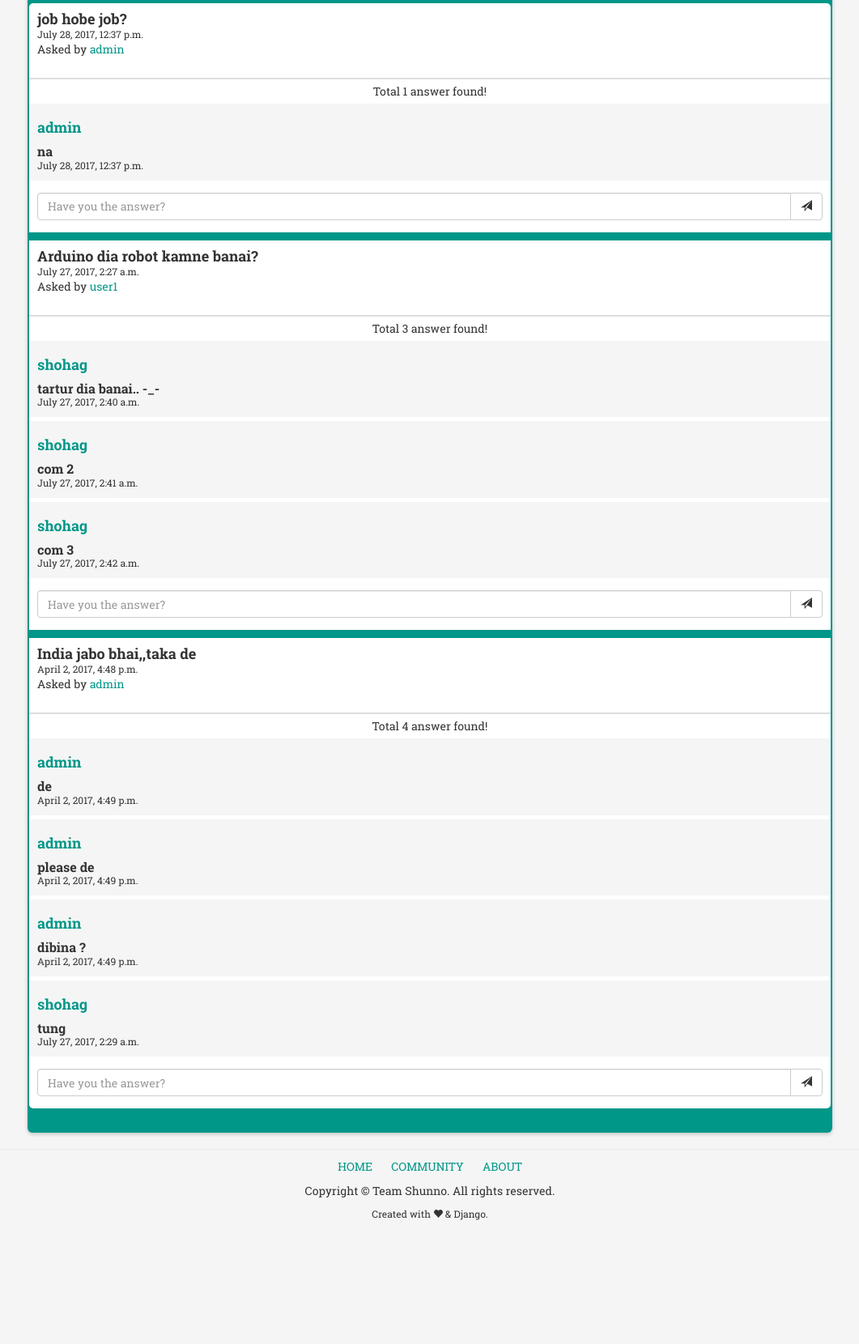
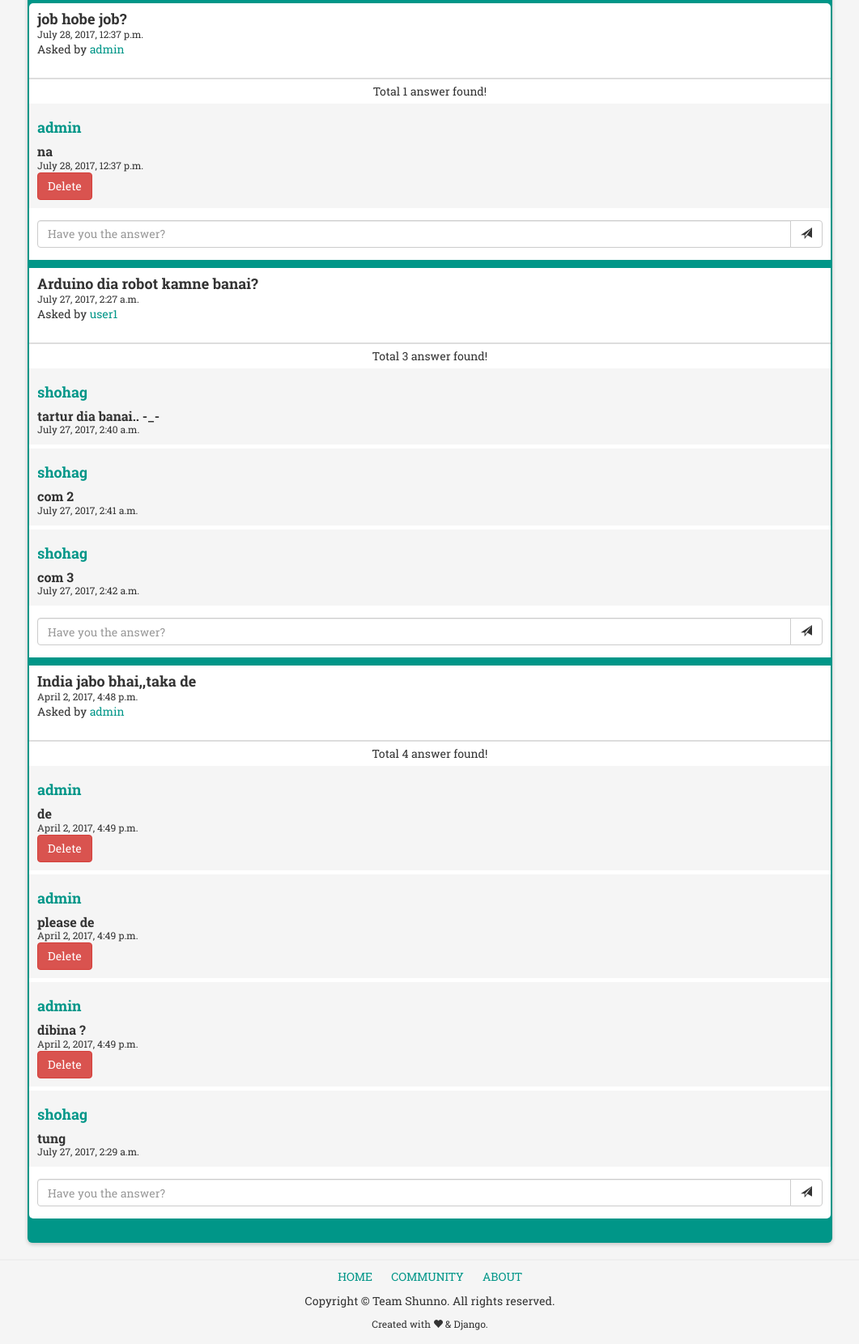
Before and after one commit to rakib10rr3/Bangladesh-Travel-Magazine, a Django app: page /forum/ in a window 1280 px wide. Shown: the part 564-2224 px from the top of the page at 81% size, without its empty margins (109-1170 px from the left). Before the commit the page ends 2071 px from the top, so only its background shows below. Run offline with Django 3.2, Linux system fonts and the light colour scheme; a user stored in the database is signed in; data comes from the database, SQL or seed files in the repository; both versions use the stored data as it was after the commit; some libraries are stand-ins or nearby versions.

Commit message:
delete answer in forum

```diff
--- a/BDTM/urls.py
+++ b/BDTM/urls.py
@@ -57,6 +57,8 @@ urlpatterns = [
 
     url(r'^del_comment/$', views.comment_delete, name='comment_delete'),
 
+    url(r'^del_answer/$', views.answer_delete, name='answer_delete'),
+
     url(r'^add_comment/$', views.add_comment, name='add_comment'),
 
     # Source: https://simpleisbetterthancomplex.com/tutorial/2016/06/27/how-to-use-djangos-built-in-login-system.html
--- a/app1/views.py
+++ b/app1/views.py
@@ -58,14 +58,17 @@ def index(request):
                       {})
 
 
-@login_required
 def forum(request):
-    question_list = Question.objects.order_by('-created')[:5]
-    q_form = QuestionForm()
-    a_form = AnswerForm()
-    return render(request, 'app1/forum.html',
-                  {'q_form': q_form,
-                   'a_form': a_form, 'question_list': question_list})
+    if request.user.is_authenticated:
+        user = request.user
+        question_list = Question.objects.order_by('-created')[:5]
+        q_form = QuestionForm()
+        a_form = AnswerForm()
+        return render(request, 'app1/forum.html',
+                      {'q_form': q_form,
+                       'a_form': a_form, 'question_list': question_list,
+                       'user_id': user.id
+                       })
 
 
 @login_required
@@ -427,6 +430,17 @@ def comment_delete(request):
         return HttpResponse('')
 
 
+def answer_delete(request):
+    if request.method == 'POST':
+        user = request.user
+        answer_id = request.POST['answer_id']
+        print(answer_id)
+        answer = Answer.objects.get(id=answer_id)
+        print(answer)
+        answer.delete()
+        return HttpResponse('')
+
+
 @login_required
 def story_share(request):
     """
--- a/templates/app1/forum.html
+++ b/templates/app1/forum.html
@@ -44,7 +44,7 @@
 
         <hr>
 
-        <div class="gp-side-panel">
+        <div class="gp-side-panel" id="ques_ans">
             <div class="gp-side-panel-title">
                 Recently Asked Questions
             </div>
@@ -56,7 +56,8 @@
                             <div class="gp-ques-block">
                                 <h2 class="gp-ques-title">{{ obj.question }}</h2>
                                 <p class="gp-ques-date">{{ obj.created }}</p>
-                                 <p class="card-text-author">Asked by <a href="{% url 'user_profile' obj.author %}">{{ obj.author }}</a></p>
+                                <p class="card-text-author">Asked by <a
+                                        href="{% url 'user_profile' obj.author %}">{{ obj.author }}</a></p>
                             </div>
 
                             <div class="gp-ques-ans">
@@ -66,9 +67,20 @@
 
                                     {% for obj2 in obj.answers.all %}
                                         <div class="gp-ques-ans-block">
-                                            <h4><a href="{% url 'user_profile' obj2.answered_by %}">{{ obj2.answered_by }}</a></h4>
+                                            <h4>
+                                                <a href="{% url 'user_profile' obj2.answered_by %}">{{ obj2.answered_by }}</a>
+                                            </h4>
                                             <h3 class="gp-ques-ans-text">{{ obj2.text }}</h3>
                                             <p class="gp-ques-ans-date">{{ obj2.created }}</p>
+
+                                            {% if obj2.answered_by_id == user_id %}
+                                                <div class="bg-margin-top-10">
+                                                    <button class="btn btn-danger"
+                                                            onclick="del_answer( {{ forloop.parentloop.counter }}, {{ obj2.id }})">
+                                                        Delete
+                                                    </button>
+                                                </div>
+                                            {% endif %}
                                         </div>
                                     {% endfor %}
 
@@ -113,6 +125,30 @@
     </div>
 
 
+
+    <script>
+        function del_answer(ques_ans, answerID) {
+
+           // alert(ques_ans)
+            //alert(answerID)
+            $.ajax({
+                url: '{% url 'answer_delete' %}',
+                type: 'POST',
+                data: {
+                    answer_id: answerID,
+                    csrfmiddlewaretoken: '{{ csrf_token }}'
+                },
+                success: function () {
+                    // alert("Created a New Comment");
+                    $("#" + "ques_ans").load(" #" + "ques_ans");
+                     //alert("deleted")
+                }
+            });
+
+        }
+    </script>
+
+
 {% endblock %}
 
 <!-- creating custom change list -->
```
Also changed, not shown: db.sqlite3. Lines whose indentation alone changed are shown as unchanged.
